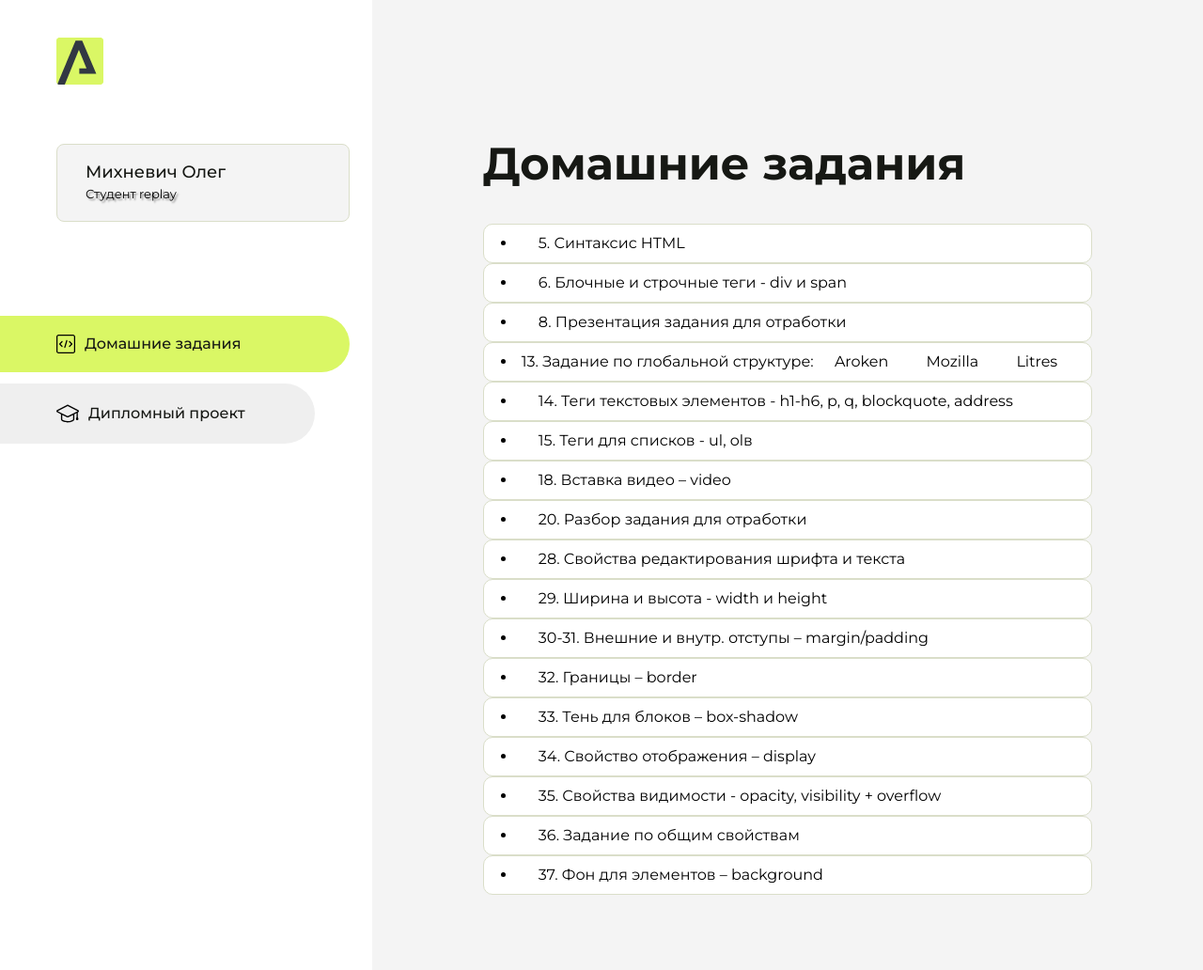
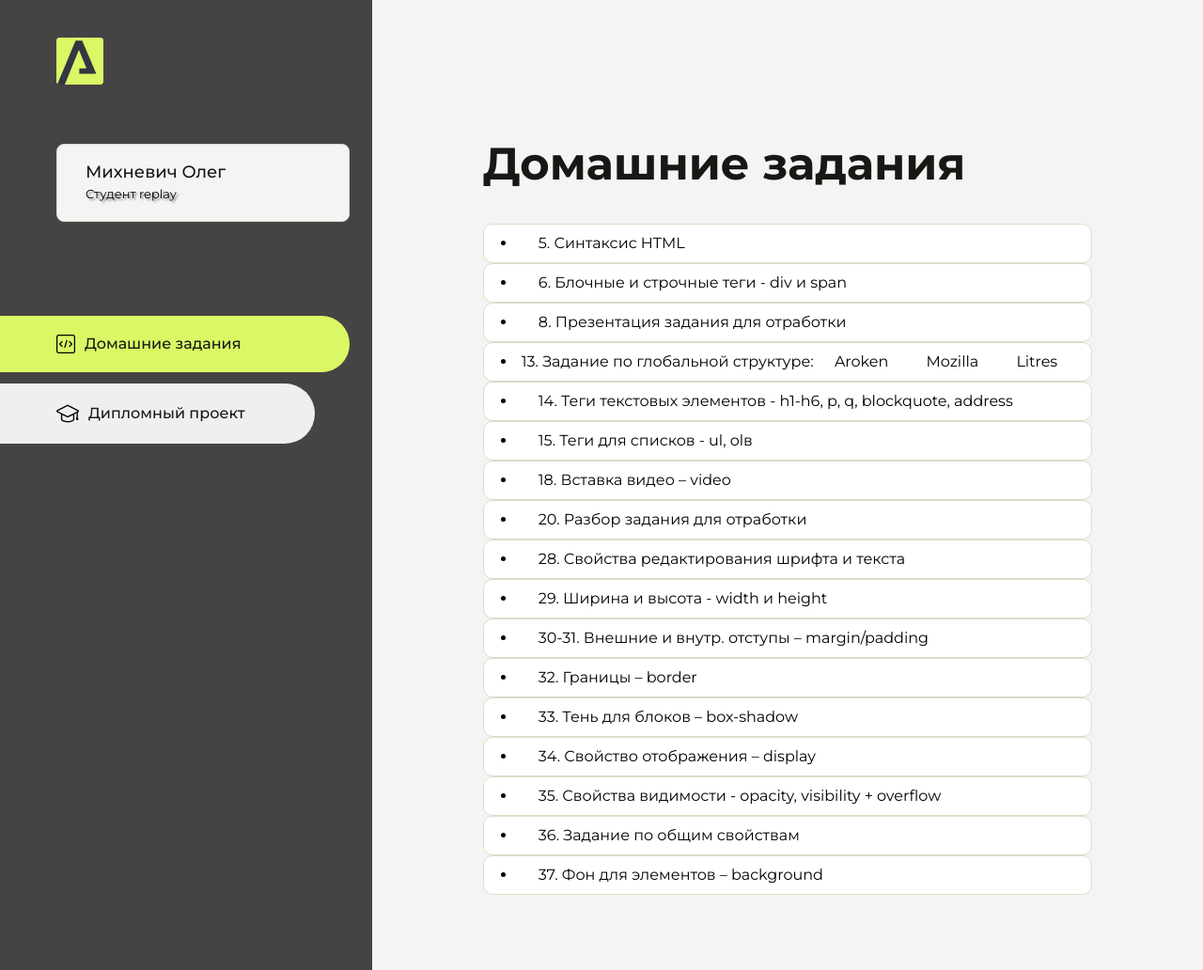
Before and after one commit to Olezhka87/HomeWork-2, a PHP site: page / in a window 1280 px wide. Shown: the whole page at 94% size. Run offline with PHP 8.4, Linux system fonts and the light colour scheme.

Commit message:
Update style.css

```diff
--- a/src/style.css
+++ b/src/style.css
@@ -42,7 +42,7 @@ body.overflow {
     padding: 40px 24px 40px 0;
     -ms-flex-negative: 0;
     flex-shrink: 0;
-    background-color: white;
+    background-color: #454444;
 }
 
 
@@ -69,6 +69,7 @@ body.overflow {
     -ms-flex-align: center;
     align-items: center;
     padding: 150px 60px 80px 60px;
+    background-image: url(../src/bg.jpg) cover;
 }
 
 
```
